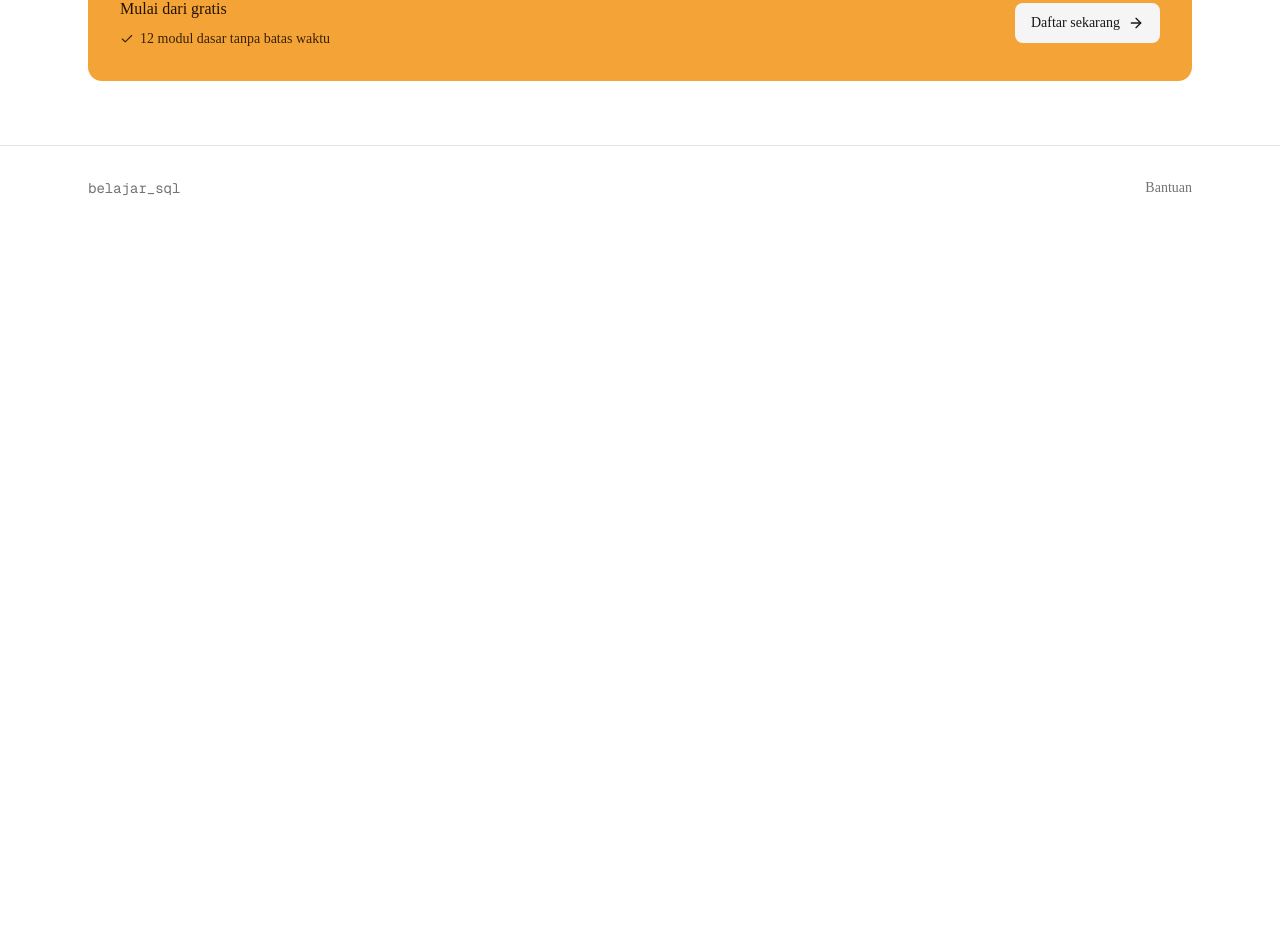
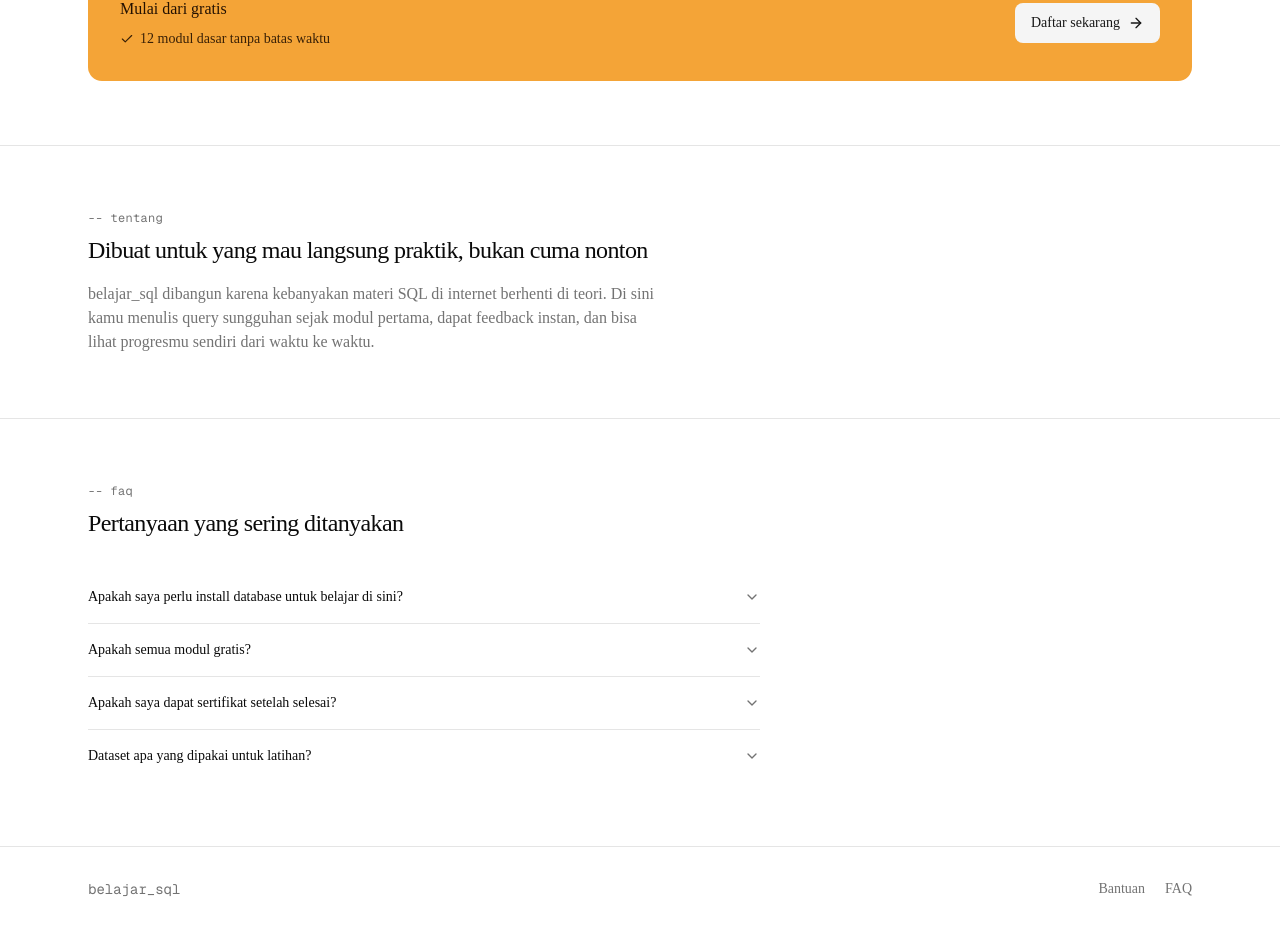
Before and after one commit to saepudinasep/sql-learning-platform, a Next.js app: page / in a window 1280 px wide. Shown: the part 1349-2280 px from the top of the page. Before the commit the page ends 1579 px from the top, so only its background shows below. Built offline with nearby package versions, Linux system fonts and the light colour scheme.

Commit message:
[ADD] menambahkan course publik dan loading

```diff
--- a/middleware.ts
+++ b/middleware.ts
@@ -5,7 +5,7 @@ import type { NextRequest } from "next/server";
 const PROTECTED_PREFIXES = [
   "/dashboard",
   "/my-courses",
-  "/course",
+  "/learn", // halaman lesson + playground, beda dari /course (detail publik)
   "/certificates",
   "/leaderboard",
   "/settings",
@@ -45,7 +45,7 @@ export const config = {
   matcher: [
     "/dashboard/:path*",
     "/my-courses/:path*",
-    "/course/:path*",
+    "/learn/:path*",
     "/certificates/:path*",
     "/leaderboard/:path*",
     "/settings/:path*",
--- a/package.json
+++ b/package.json
@@ -15,7 +15,8 @@
     "db:studio": "prisma studio",
     "db:seed": "prisma db seed",
     "db:reset": "prisma migrate reset",
-    "make-admin": "node scripts/make-admin.mjs"
+    "make-admin": "node scripts/make-admin.mjs",
+    "seed-course": "node scripts/seed-course.mjs"
   },
   "dependencies": {
     "@base-ui/react": "^1.6.0",
--- /dev/null
+++ b/scripts/seed-course.mjs
@@ -0,0 +1,59 @@
+// Jalankan: node scripts/seed-course.mjs
+import { config } from "dotenv";
+import { neon } from "@neondatabase/serverless";
+
+config({ path: ".env.local" });
+const sql = neon(process.env.DATABASE_URL);
+
+await sql`
+  INSERT INTO "Course" (id, slug, title, description, "accessLevel", status, "order", "createdAt", "updatedAt")
+  VALUES ('course_sql_dasar', 'sql-dasar', 'SQL dasar untuk pemula',
+    'Pelajari cara membaca dan menulis query SQL dari nol, langsung praktik di browser.',
+    'FREE', 'PUBLISHED', 1, now(), now())
+  ON CONFLICT (id) DO NOTHING
+`;
+
+const modules = [
+  [
+    "mod_1",
+    "mengenal-select",
+    "1. Mengenal SELECT",
+    "SELECT nama FROM siswa WHERE kelas = '6A';",
+    1,
+    "FREE",
+  ],
+  [
+    "mod_2",
+    "where-filter",
+    "2. WHERE dan filter",
+    "SELECT * FROM produk WHERE harga > 50000;",
+    2,
+    "FREE",
+  ],
+  [
+    "mod_3",
+    "order-by-limit",
+    "3. ORDER BY dan LIMIT",
+    "SELECT nama, gaji FROM karyawan ORDER BY gaji DESC LIMIT 2;",
+    3,
+    "FREE",
+  ],
+  [
+    "mod_4",
+    "inner-join",
+    "4. INNER JOIN",
+    "SELECT * FROM pesanan JOIN pelanggan ON ...",
+    4,
+    "FREE",
+  ],
+];
+
+for (const [id, slug, title, content, order, accessLevel] of modules) {
+  await sql`
+    INSERT INTO "Module" (id, "courseId", slug, title, content, "order", "accessLevel", status, "createdAt", "updatedAt")
+    VALUES (${id}, 'course_sql_dasar', ${slug}, ${title}, ${content}, ${order}, ${accessLevel}, 'PUBLISHED', now(), now())
+    ON CONFLICT (id) DO NOTHING
+  `;
+}
+
+console.log("Seed selesai: course 'sql-dasar' + 4 modul contoh.");
--- /dev/null
+++ b/src/app/admin/loading.tsx
@@ -0,0 +1,5 @@
+import { LoadingSpinner } from "@/components/loading-spinner";
+
+export default function Loading() {
+  return <LoadingSpinner label="Memuat panel admin..." />;
+}
--- /dev/null
+++ b/src/app/course/[slug]/loading.tsx
@@ -0,0 +1,5 @@
+import { LoadingSpinner } from "@/components/loading-spinner";
+
+export default function Loading() {
+  return <LoadingSpinner label="Memuat kursus..." />;
+}
--- /dev/null
+++ b/src/app/dashboard/loading.tsx
@@ -0,0 +1,5 @@
+import { LoadingSpinner } from "@/components/loading-spinner";
+
+export default function Loading() {
+  return <LoadingSpinner label="Memuat dashboard..." />;
+}
--- /dev/null
+++ b/src/app/loading.tsx
@@ -0,0 +1,5 @@
+import { LoadingSpinner } from "@/components/loading-spinner";
+
+export default function Loading() {
+  return <LoadingSpinner />;
+}
--- a/src/app/page.tsx
+++ b/src/app/page.tsx
@@ -1,5 +1,12 @@
 import Link from "next/link";
-import { ArrowRight, Award, Check, Route, Terminal } from "lucide-react";
+import {
+  ArrowRight,
+  Award,
+  Check,
+  Route,
+  Terminal,
+  ChevronDown,
+} from "lucide-react";
 import { buttonVariants } from "@/components/ui/button";
 import { Badge } from "@/components/ui/badge";
 
@@ -57,6 +64,25 @@ const LEARNING_PATH = [
   },
 ];
 
+const FAQS = [
+  {
+    q: "Apakah saya perlu install database untuk belajar di sini?",
+    a: "Tidak. Semua latihan SQL berjalan langsung di browser kamu lewat sql.js (WebAssembly), tidak perlu install PostgreSQL, MySQL, atau aplikasi apa pun.",
+  },
+  {
+    q: "Apakah semua modul gratis?",
+    a: "Ya, untuk saat ini seluruh 12 modul SQL dasar bisa diakses gratis tanpa batas waktu. Paket berbayar dengan modul lanjutan akan menyusul.",
+  },
+  {
+    q: "Apakah saya dapat sertifikat setelah selesai?",
+    a: "Ya, setelah menyelesaikan seluruh modul di satu jalur belajar, sertifikat penyelesaian akan otomatis tersedia di halaman profil kamu.",
+  },
+  {
+    q: "Dataset apa yang dipakai untuk latihan?",
+    a: "Dataset contoh seperti tabel pelanggan, karyawan, dan produk — cukup realistis untuk latihan, tapi tetap ringan supaya cepat dimuat di browser.",
+  },
+];
+
 export default function LandingPage() {
   return (
     <div className="flex flex-1 flex-col">
@@ -74,9 +100,9 @@ export default function LandingPage() {
             <Link href="/course/sql-dasar" className="hover:text-foreground">
               Kursus
             </Link>
-            {/* <Link href="/pricing" className="hover:text-foreground">
-              Harga
-            </Link> */}
+            <a href="#faq" className="hover:text-foreground">
+              FAQ
+            </a>
           </nav>
           <div className="flex items-center gap-2">
             <Link
@@ -115,12 +141,6 @@ export default function LandingPage() {
                 Mulai gratis
                 <ArrowRight className="h-4 w-4" aria-hidden="true" />
               </Link>
-              {/* <Link
-                href="/pricing"
-                className={buttonVariants({ size: "lg", variant: "outline" })}
-              >
-                Lihat paket
-              </Link> */}
             </div>
             <p className="mt-4 text-xs text-muted-foreground">
               12 modul dasar gratis selamanya. Tidak perlu kartu kredit.
@@ -168,7 +188,7 @@ export default function LandingPage() {
                 <span className="ml-4" style={{ color: "var(--accent-amber)" }}>
                   WHERE
                 </span>{" "}
-                kota = `Bandung`
+                kota = &apos;Bandung&apos;
                 <span
                   className="animate-cursor-blink ml-0.5 inline-block h-4 w-1.5 translate-y-0.5"
                   style={{ background: "var(--accent-amber)" }}
@@ -272,7 +292,7 @@ export default function LandingPage() {
         </div>
       </section>
 
-      {/* ===== CTA pricing ===== */}
+      {/* ===== CTA ===== */}
       <section className="border-b">
         <div className="mx-auto w-full max-w-6xl px-6 py-16">
           <div
@@ -283,19 +303,12 @@ export default function LandingPage() {
             }}
           >
             <div>
-              <p className="font-medium">
-                Mulai dari gratis
-                {/* , upgrade kapan saja */}
-              </p>
+              <p className="font-medium">Mulai dari gratis</p>
               <ul className="mt-2 space-y-1 text-sm opacity-90">
                 <li className="flex items-center gap-1.5">
                   <Check className="h-3.5 w-3.5" aria-hidden="true" />
                   12 modul dasar tanpa batas waktu
                 </li>
-                {/* <li className="flex items-center gap-1.5">
-                  <Check className="h-3.5 w-3.5" aria-hidden="true" />
-                  Batalkan langganan Pro kapan saja
-                </li> */}
               </ul>
             </div>
             <Link
@@ -313,6 +326,51 @@ export default function LandingPage() {
         </div>
       </section>
 
+      {/* ===== Tentang ===== */}
+      <section className="border-b">
+        <div className="mx-auto w-full max-w-6xl px-6 py-16">
+          <p className="font-mono text-xs tracking-wide text-muted-foreground">
+            {"-- tentang"}
+          </p>
+          <h2 className="mt-2 max-w-xl text-2xl font-medium tracking-tight">
+            Dibuat untuk yang mau langsung praktik, bukan cuma nonton
+          </h2>
+          <p className="mt-4 max-w-xl text-muted-foreground">
+            belajar_sql dibangun karena kebanyakan materi SQL di internet
+            berhenti di teori. Di sini kamu menulis query sungguhan sejak modul
+            pertama, dapat feedback instan, dan bisa lihat progresmu sendiri
+            dari waktu ke waktu.
+          </p>
+        </div>
+      </section>
+
+      {/* ===== FAQ ===== */}
+      <section id="faq" className="border-b">
+        <div className="mx-auto w-full max-w-6xl px-6 py-16">
+          <p className="font-mono text-xs tracking-wide text-muted-foreground">
+            {"-- faq"}
+          </p>
+          <h2 className="mt-2 text-2xl font-medium tracking-tight">
+            Pertanyaan yang sering ditanyakan
+          </h2>
+
+          <div className="mt-8 max-w-2xl divide-y">
+            {FAQS.map((item) => (
+              <details key={item.q} className="group py-4">
+                <summary className="flex cursor-pointer list-none items-center justify-between text-sm font-medium">
+                  {item.q}
+                  <ChevronDown
+                    className="h-4 w-4 shrink-0 text-muted-foreground transition-transform group-open:rotate-180"
+                    aria-hidden="true"
+                  />
+                </summary>
+                <p className="mt-2 text-sm text-muted-foreground">{item.a}</p>
+              </details>
+            ))}
+          </div>
+        </div>
+      </section>
+
       {/* ===== Footer ===== */}
       <footer className="mt-auto">
         <div className="mx-auto flex w-full max-w-6xl flex-col items-start justify-between gap-4 px-6 py-8 text-sm text-muted-foreground sm:flex-row sm:items-center">
@@ -321,9 +379,9 @@ export default function LandingPage() {
             <Link href="/help" className="hover:text-foreground">
               Bantuan
             </Link>
-            {/* <Link href="/pricing" className="hover:text-foreground">
-              Harga
-            </Link> */}
+            <a href="#faq" className="hover:text-foreground">
+              FAQ
+            </a>
           </div>
         </div>
       </footer>
--- /dev/null
+++ b/src/components/loading-spinner.tsx
@@ -0,0 +1,10 @@
+import { Loader2 } from "lucide-react";
+
+export function LoadingSpinner({ label }: { label?: string }) {
+  return (
+    <div className="flex flex-1 flex-col items-center justify-center gap-3 px-6 py-24">
+      <Loader2 className="h-5 w-5 animate-spin text-muted-foreground" aria-hidden="true" />
+      {label && <p className="text-sm text-muted-foreground">{label}</p>}
+    </div>
+  );
+}
```
Also changed, not shown: src/app/course/[slug]/page.tsx (added, +105 -0 lines).
